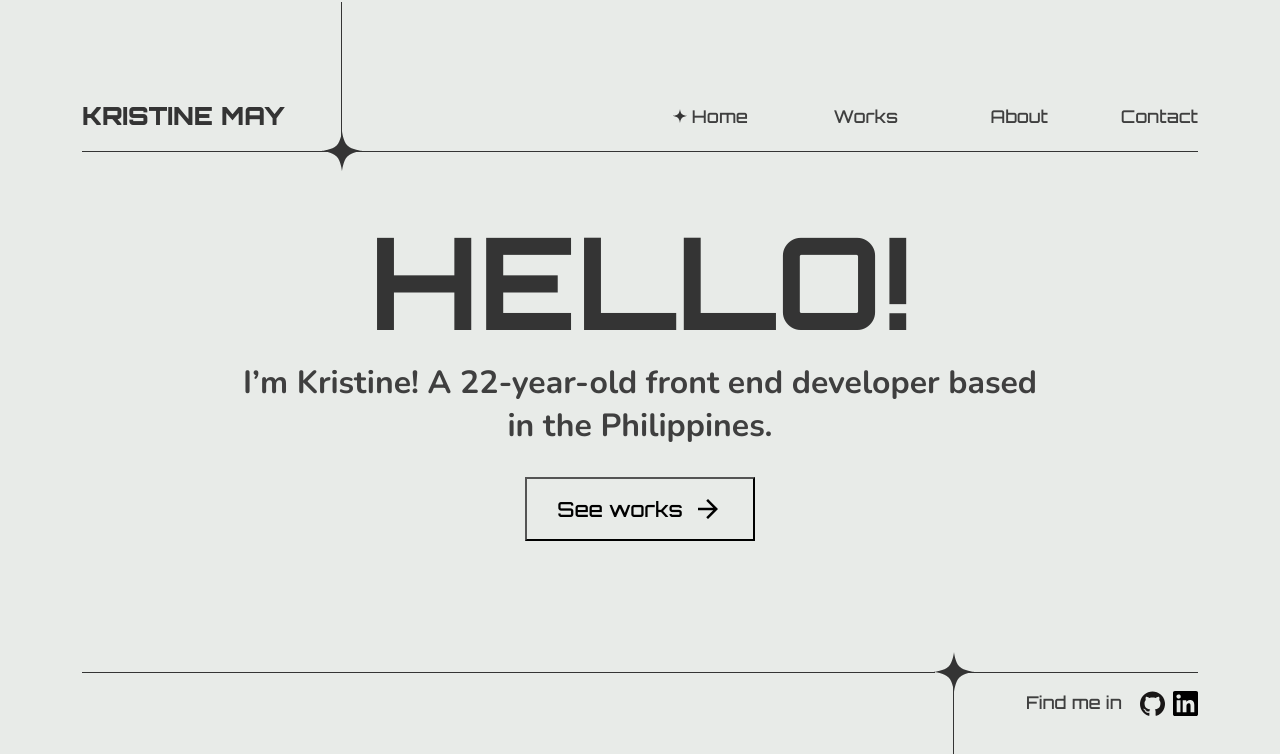
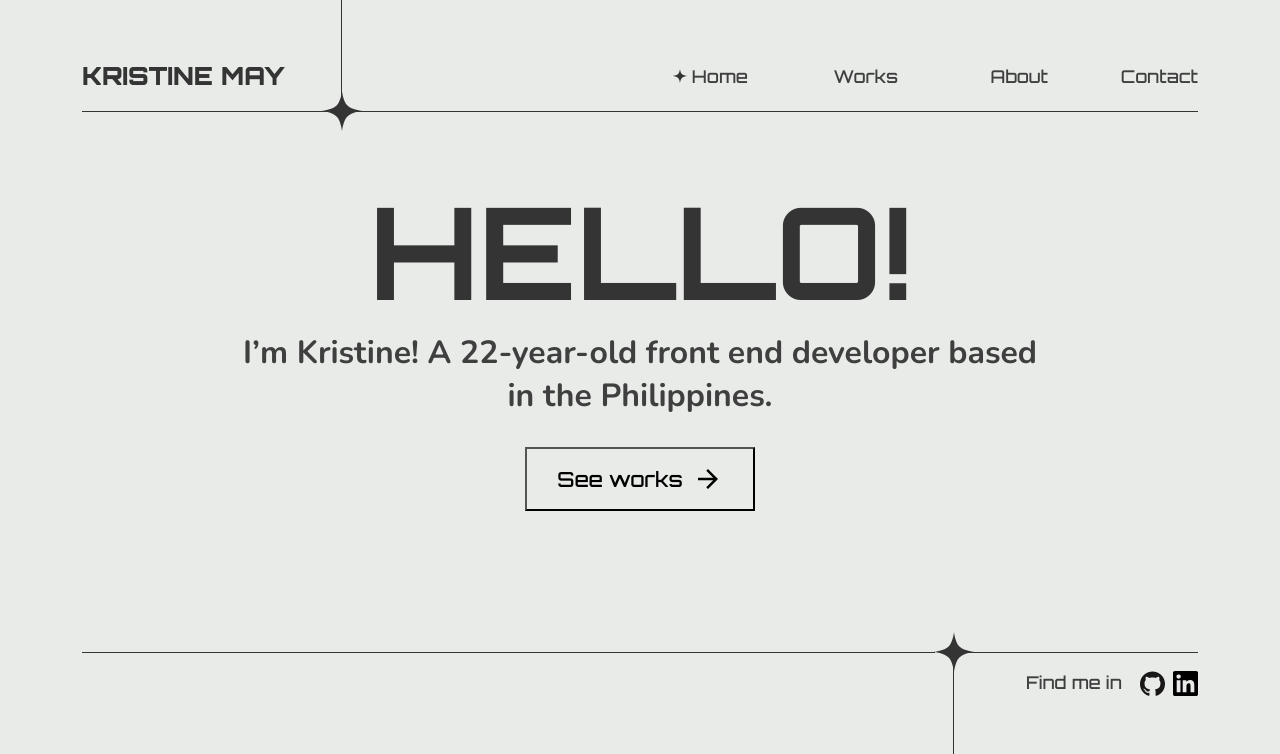
Before and after one commit to sn-tin/frontendkristine, a React (Create React App) app: page / in a window 1280 px wide. Shown: the top 754 px of the page. Built offline with nearby package versions, Linux system fonts and the light colour scheme.

Commit message:
Change navbar top padding

```diff
--- a/src/components/Navbar/Navbar.style.js
+++ b/src/components/Navbar/Navbar.style.js
@@ -17,7 +17,7 @@ const StyledNavbar = styled.div`
         font-weight: ${theme.fontWeights.extraBold};
     }
     @media screen and (${devices.laptop}) {
-        padding: 100px 0 40px;
+        padding: 60px 0 40px;
     }
 `
 
```
